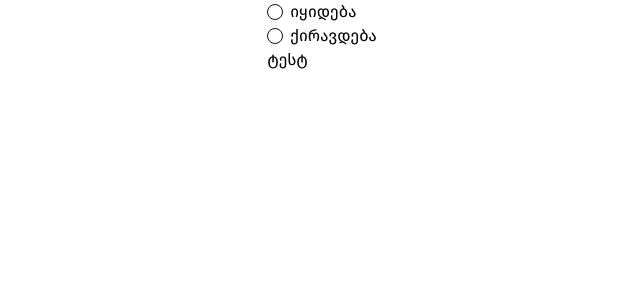
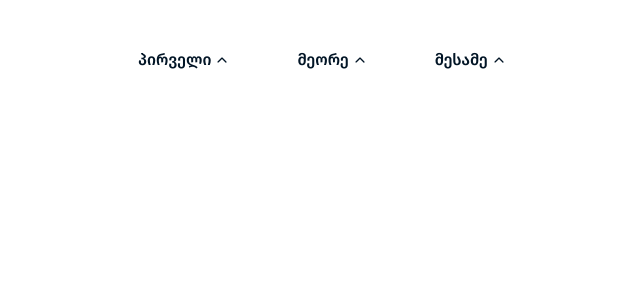
Before and after one commit to chubinaaa/real_estate_manager, a Next.js app: page / in a window 1280 px wide. Shown: the top 300 px of the page, without its empty margins (318-958 px from the left). Built offline with nearby package versions, Linux system fonts and the light colour scheme.

Commit message:
add filter dropdown button UI

```diff
--- a/src/app/page.tsx
+++ b/src/app/page.tsx
@@ -1,32 +1,30 @@
 "use client";
 
-import RadioCheckbox from "../components/ui/RadioCheckbox";
+import { useState } from "react";
+import DropDownButton from "../components/ui/buttons/DropDownButton";
 
 export default function Home() {
-  const handleSubmit = (e: React.FormEvent<HTMLFormElement>) => {
-    e.preventDefault();
-
-    const form = new FormData(e.currentTarget);
-    console.log(form.get("radio_input"));
-  };
+  const [modal1, setModal1] = useState(false);
+  const [modal2, setModal2] = useState(false);
+  const [modal3, setModal3] = useState(false);
 
   return (
-    <div className="w-full flex justify-center items-center gap-3">
-      <form onSubmit={handleSubmit}>
-        <RadioCheckbox
-          id="for_sale"
-          name="radio_input"
-          value="for_sale_value_for_api"
-          label="იყიდება"
-        />
-        <RadioCheckbox
-          id="for_rent"
-          name="radio_input"
-          value="for_rent_value_for_api"
-          label="ქირავდება"
-        />
-        <button type="submit">ტესტ</button>
-      </form>
+    <div className="w-full flex justify-center items-center gap-10 p-10">
+      <DropDownButton
+        label="პირველი"
+        action={() => setModal1((prev) => !prev)}
+        modalState={modal1}
+      />
+      <DropDownButton
+        label="მეორე"
+        action={() => setModal2((prev) => !prev)}
+        modalState={modal2}
+      />
+      <DropDownButton
+        label="მესამე"
+        action={() => setModal3((prev) => !prev)}
+        modalState={modal3}
+      />
     </div>
   );
 }
--- /dev/null
+++ b/src/components/ui/buttons/DropDownButton.tsx
@@ -0,0 +1,24 @@
+"use client";
+
+import { IoIosArrowDown, IoIosArrowUp } from "react-icons/io";
+
+type Props = {
+  label: string;
+  action: () => void;
+  modalState: boolean;
+};
+
+export default function DropDownButton({ label, action, modalState }: Props) {
+  return (
+    <button
+      type="button"
+      className={`w-fit flex justify-center items-center gap-1 | text-primaryBlack rounded-[6px] | px-[14px] py-2 ${
+        modalState ? "bg-secondaryWhite" : "bg-white"
+      }`}
+      onClick={action}
+    >
+      <h1 className="font-medium">{label}</h1>
+      {modalState ? <IoIosArrowDown size={14} /> : <IoIosArrowUp size={14} />}
+    </button>
+  );
+}
--- a/src/components/ui/RadioCheckbox.tsx
+++ b/src/components/ui/inputs/RadioInput.tsx
@@ -2,7 +2,7 @@
 
 type Props = React.InputHTMLAttributes<HTMLInputElement> & { label: string };
 
-export default function RadioCheckbox({ label, ...props }: Props) {
+export default function RadioInput({ label, ...props }: Props) {
   return (
     <div className="w-fit flex items-center gap-[7px] select-none">
       <input {...props} type="radio" className="hidden peer" />
--- a/tailwind.config.ts
+++ b/tailwind.config.ts
@@ -13,7 +13,8 @@ const config: Config = {
         secondaryRed: "#DF3014",
         primaryGray: "#808A93",
         secondaryGray: "#02152680",
-        primaryBlack: "#021526"
+        primaryBlack: "#021526",
+        secondaryWhite: "#F3F3F3"
       }
     },
   },
```
